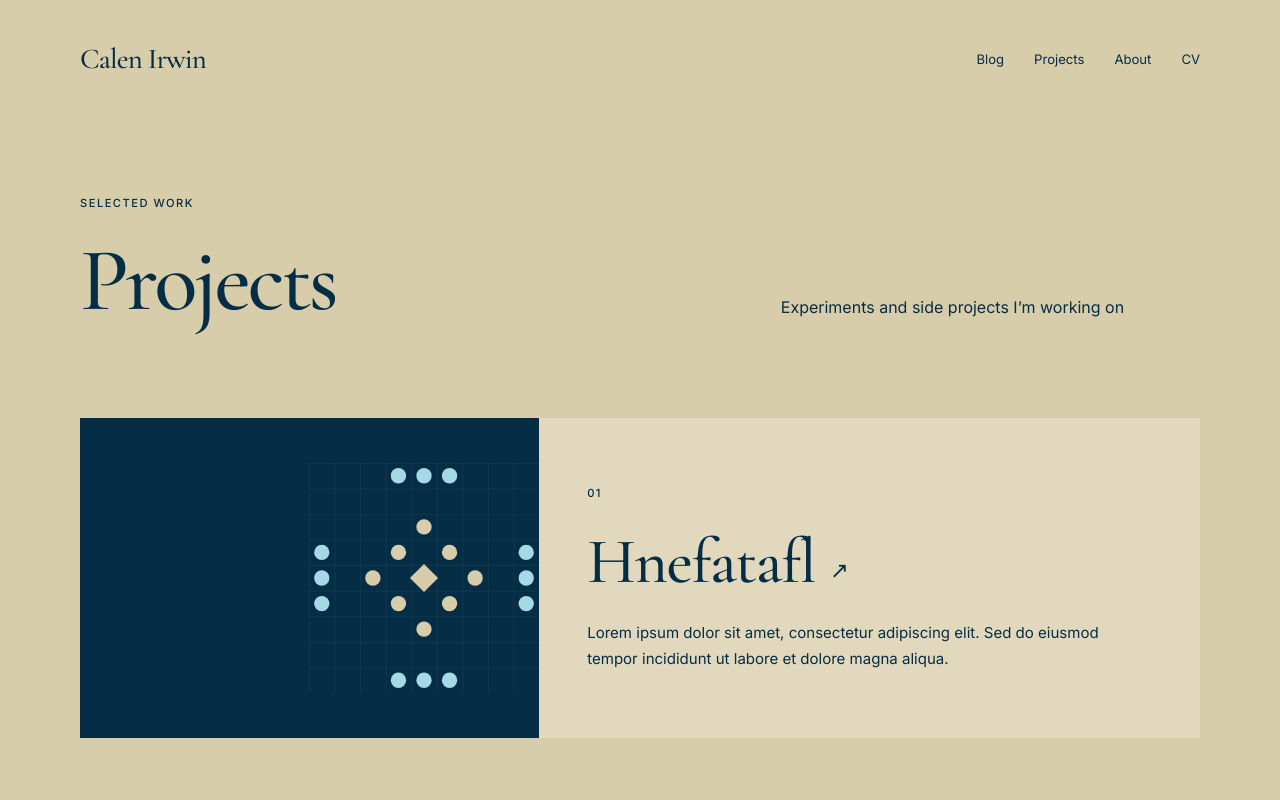
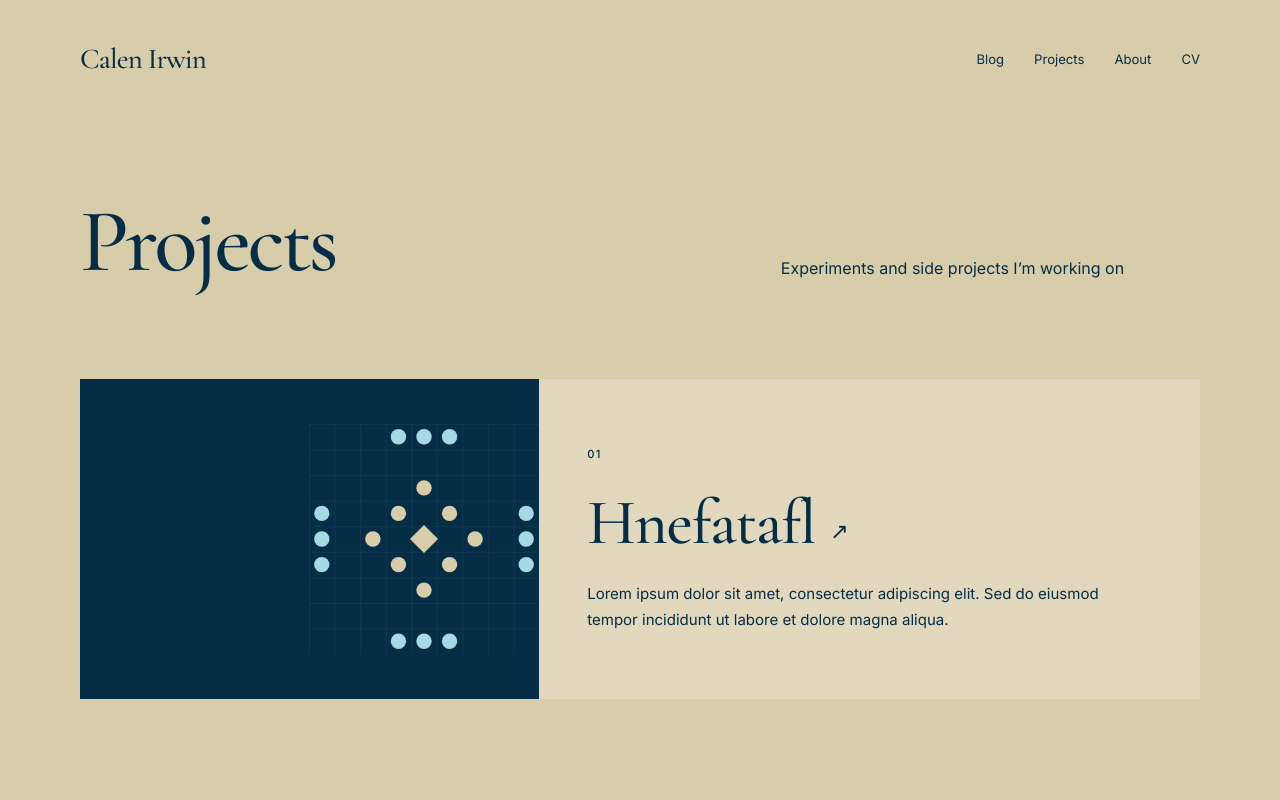
Before and after one commit to calenirwin/calenirwin.github.io, an Astro site: page /projects in a window 1280 px wide. Shown: the top 800 px of the page. Built offline with nearby package versions, Linux system fonts and the light colour scheme; Astro itself is replaced by a stand-in of ours; some packages are replaced by stand-ins of ours.

Commit message:
Remove Projects page eyebrow

```diff
--- a/src/pages/projects/index.astro
+++ b/src/pages/projects/index.astro
@@ -8,7 +8,7 @@ const page = (await getEntry('pages', 'projects'))!;
 const { Content } = await render(page);
 ---
 <Base title={page.data.title} description={page.data.description}><section class="wrap page-section index-page">
-  <header class="index-header"><p class="eyebrow">Selected work</p><h1>{page.data.title}</h1><div class="prose page-deck"><Content /></div></header>
+  <header class="index-header"><h1>{page.data.title}</h1><div class="prose page-deck"><Content /></div></header>
   <div class="project-list">{projects.map((project, index) => <article class="project-entry">
     <a class="project-card" href={`/projects/${project.id}/`}>
       <div class="project-visual" aria-hidden="true">{project.id === 'hnefatafl' ? <Board /> : <span>{String(index + 1).padStart(2, '0')}</span>}</div>
```
